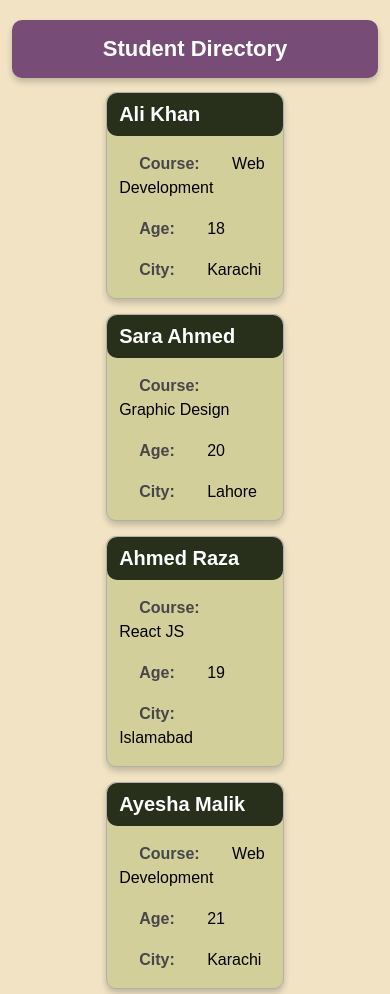
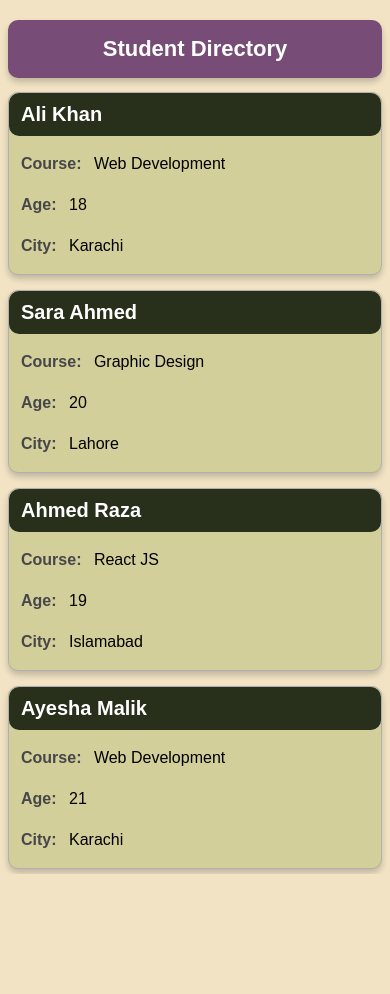
Before and after one commit to amctech106/react-card-assignment, a Preact app: page / in a window 390 px wide. After the commit the page ends 874 px from the top, so only its background shows below. Built offline with nearby package versions, Linux system fonts and the light colour scheme.

Commit message:
Update index.css

```diff
--- a/src/index.css
+++ b/src/index.css
@@ -1,21 +1,22 @@
-body{
+body {
   margin: 0;
   padding: 5px 35px;
   background-color: #F1E3C4;
   font-family: Arial, Helvetica, sans-serif;
 }
-.heading{
+
+.heading {
   font-size: 3.75rem;
   font-weight: bold;
   text-align: center;
   background-color: #774D78;
   box-shadow: 0px 4px 6px rgba(0, 0, 0, 0.2);
-  padding: 40px ;
+  padding: 40px;
   border-radius: 10px;
   color: #ffff;
 }
 
-.main{
+.main {
   display: flex;
   flex-direction: row;
   flex-wrap: wrap;
@@ -23,18 +24,16 @@ gap: 30px;
   justify-content: center;
 }
 
-
-.cards{
+.cards {
   width: 48%;
   height: 50%;
   background-color: #D2CF9A;
   border: 1px solid #b1afaf;
   border-radius: 10px;
   box-shadow: 0px 4px 6px rgba(0, 0, 0, 0.2);
-
 }
 
-div.names{
+div.names {
   background-color: #28301C;
   border-radius: 10px;
   color: #ffff;
@@ -43,30 +42,66 @@ div.names{
   font-size: 2.25rem;
   margin-bottom: 20px;
   margin-top: 0px;
-
 }
 
-span.keys{
+span.keys {
   font-weight: 600;
   font-size: 2rem;
   color: #474649;
-  line-height: 25px ;
+  line-height: 25px;
   margin-top: 0%;
   margin-right: 20px;
   padding: 20px;
 }
 
-p{
-  font-size:1.7rem;
+p {
+  font-size: 1.7rem;
   line-height: 25px;
   margin-top: 0%;
   padding-left: 50px;
-
 }
 
+@media (max-width: 900px) {
+  body {
+    padding: 5px 12px;
+  }
 
-/* ریسپانسو چھ سو والی اسکرین کے لیے یا اس سے کم  */
+  .heading {
+    font-size: 1.75rem;
+    padding: 20px 12px;
+  }
 
+  .main {
+    flex-direction: column;
+    align-items: stretch;
+    gap: 15px;
+  }
+
+  .cards {
+    width: 100%;
+    height: auto;
+    box-sizing: border-box;
+  }
+
+  div.names {
+    font-size: 1.6rem;
+    padding: 12px 15px;
+    margin-bottom: 15px;
+  }
+
+  span.keys {
+    font-size: 1.3rem;
+    padding: 0;
+    margin-right: 8px;
+  }
+
+  p {
+    font-size: 1.15rem;
+    line-height: 1.5;
+    padding: 0 15px;
+  }
+}
+   /*چھ سو والی اسکرین کے لیے */
 
 @media (max-width: 600px) {
   body {
@@ -74,48 +109,61 @@ p{
   }
 
   .heading {
-    font-size: 28px;
+    font-size: 1.75rem;
     padding: 20px 12px;
   }
 
   .main {
+    flex-direction: column;
+    align-items: stretch;
     gap: 15px;
   }
 
+  .cards {
+    width: 100%;
+    height: auto;
+    box-sizing: border-box;
+  }
+
   div.names {
-    font-size: 24px;
-    padding: 12px 15px 15px 18px;
+    font-size: 1.6rem;
+    padding: 12px 15px;
     margin-bottom: 15px;
   }
 
   span.keys {
-    font-size: 18px;
+    font-size: 1.3rem;
+    padding: 0;
     margin-right: 8px;
   }
 
   p {
-    font-size: 18px;
+    font-size: 1.15rem;
     line-height: 1.5;
-    padding: 0 15px 0 18px;
+    padding: 0 15px;
   }
 }
 
-/*چار سو یا اس سے کم والی کے لیے */
+/* چار سو والی  */
 
 @media (max-width: 400px) {
+  body {
+    padding: 5px 8px;
+  }
+
   .heading {
-    font-size: 22px;
+    font-size: 1.375rem;
     padding: 16px 10px;
   }
 
   div.names {
-    font-size: 20px;
+    font-size: 1.25rem;
     padding: 10px 12px;
   }
 
   span.keys,
   p {
-    font-size: 16px;
+    font-size: 1rem;
   }
 
   p {
```
Lines whose indentation alone changed are shown as unchanged.
